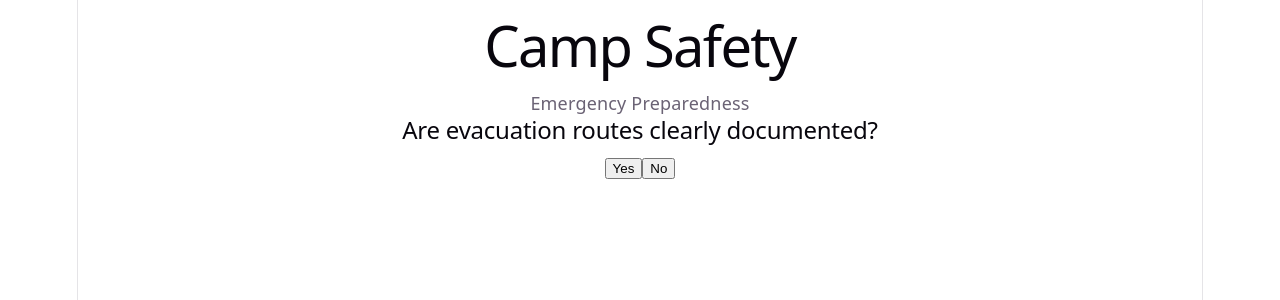
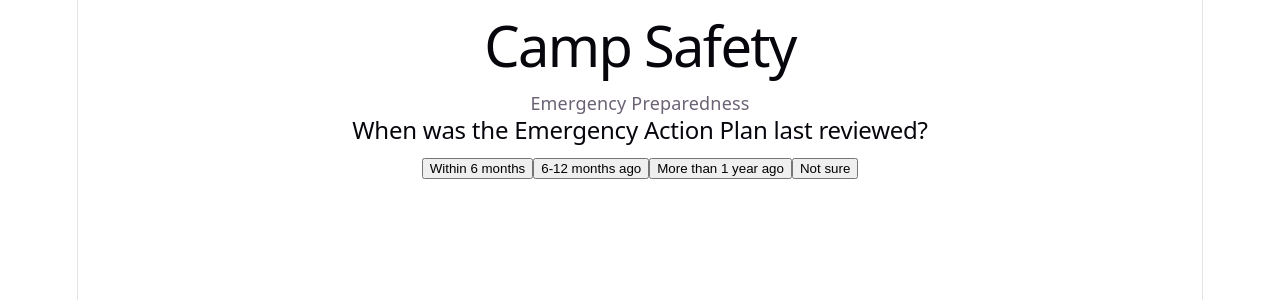
Before and after one commit to tabera2/Camp-Safety, a React (Vite) app: page / in a window 1280 px wide. Both pictures are taken after a click on the button "Yes". Shown: the top 300 px of the page. Built offline with nearby package versions, Linux system fonts and the light colour scheme.

Commit message:
questions and answers work

```diff
--- a/src/App.tsx
+++ b/src/App.tsx
@@ -1,18 +1,47 @@
-//import { useState } from 'react'
+import { use, useState } from 'react'
 import QuestionCard from './components/QuestionCard'
 import {questions} from "./data/questions";
+import type { Answer } from './types/assessment';
 import './App.css'
 
 function App() {
-  //const [count, setCount] = useState(0)
+  const [currentQuestion, setCurrentQuestion] = useState(0)
+  const [answers, setAnswers] = useState<Answer[]>([])
+  const [isComplete, setIsComplete] = useState(false)
 
+  function handleAnswer(answer: string) {
+    const newAnswer: Answer = {
+      questionId: questions[currentQuestion].id,
+      answer: answer,
+    };
+
+    setAnswers([...answers, newAnswer])
+    if (currentQuestion < questions.length - 1){
+      setCurrentQuestion(currentQuestion + 1);
+    }else{
+      setIsComplete(true);
+    }
+  }
+
+    console.log(answers)
   return (
     <main>
       <h1> Camp Safety</h1>
 
-      <QuestionCard question={questions[2]} />
+      {isComplete ? (
+        <section>
+          <h2>Assessment Complete</h2>
+          <p>Your responses have been recorded.</p>
+        </section>
+      ): (
+      <QuestionCard
+      question={questions[currentQuestion]}
+      onAnswer={handleAnswer}
+      />
+      )}
     </main>
-  )
+  );
 }
 
+
 export default App
--- a/src/components/QuestionCard.tsx
+++ b/src/components/QuestionCard.tsx
@@ -2,9 +2,13 @@ import type { Question } from "../types/assessment";
 
 interface QuestionCardProps {
     question: Question;
+    onAnswer: (answer: string) => void;
 }
 
-function QuestionCard({ question }: QuestionCardProps) {
+function QuestionCard({
+    question,
+    onAnswer
+ }: QuestionCardProps) {
     return (
         <section>
             <p>{question.category}</p>
@@ -12,15 +16,27 @@ function QuestionCard({ question }: QuestionCardProps) {
             <h2>{question.question}</h2>
             {question.type == "boolean" && (
                 <div>
-                    <button type="button">Yes</button>
-                    <button type="button">No</button>
+                    <button
+                    type="button"
+                    onClick={() => onAnswer("Yes")}>
+                        Yes
+                        </button>
+                    <button
+                    type="button"
+                    onClick={() => onAnswer("No")}>
+                        No
+                        </button>
                 </div>
             )}
 
             {question.type == "multiple-choice" && (
                 <div>
                     {question.options?.map((option) => (
-                        <button type="button" key={option}>
+                        <button
+                        type="button"
+                        key={option}
+                        onClick={() => onAnswer(option)}
+                        >
                             {option}
                         </button>
                     ))}
--- a/src/types/assessment.ts
+++ b/src/types/assessment.ts
@@ -9,3 +9,8 @@ export interface Question {
     type: QuestionType;
     options?: string[];
 }
+
+export interface Answer{
+    questionId: number;
+    answer: string;
+}
```
